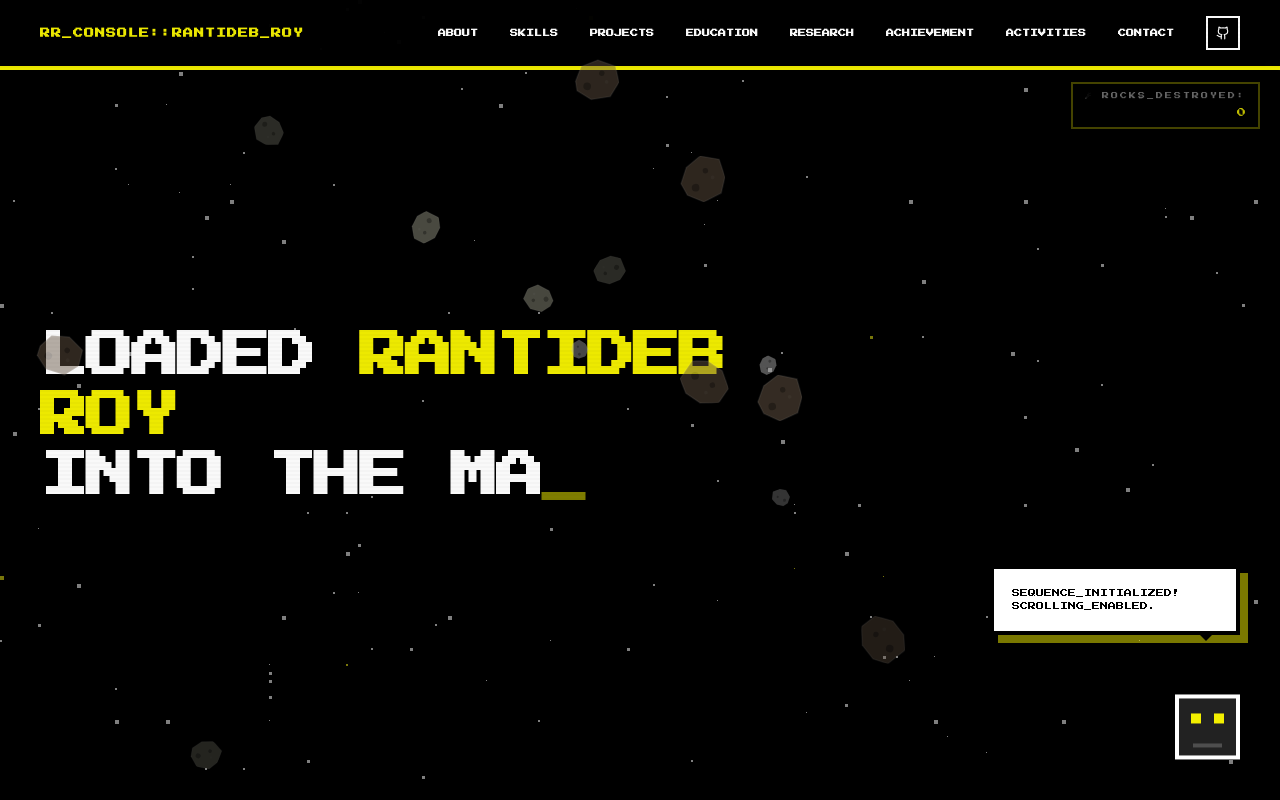
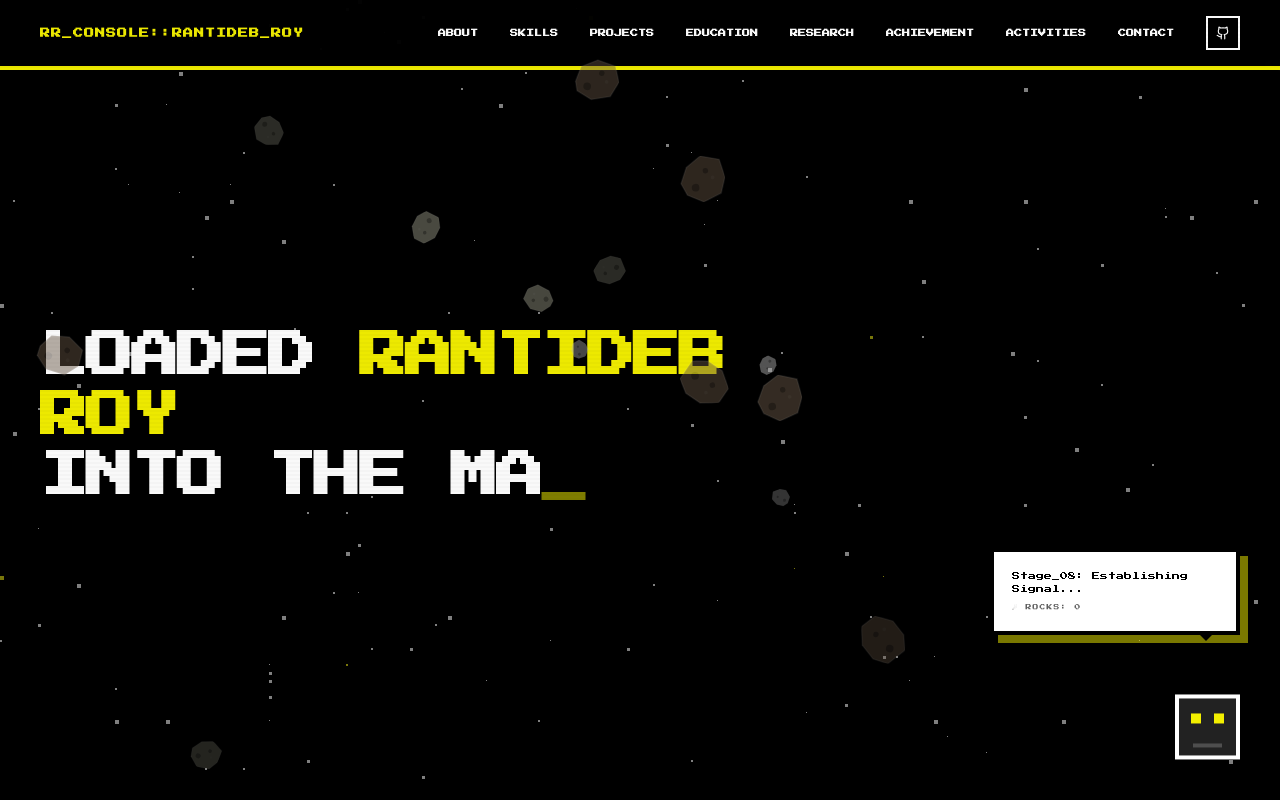
Before and after one commit to rantidebRoy/RoyRantideb, a React (Vite) app: page / in a window 1280 px wide. Both pictures are taken after a click on the button "▶ YES — BEGIN". Built offline with nearby package versions, Linux system fonts and the light colour scheme.

Commit message:
Scorecard refined

```diff
--- a/src/App.jsx
+++ b/src/App.jsx
@@ -50,45 +50,8 @@ function App() {
                 <AsteroidField onScore={handleScore} />
             </div>
 
-            {/* Score HUD — top-right corner */}
-            <div
-                style={{
-                    position: 'fixed',
-                    top: '82px',
-                    right: '20px',
-                    zIndex: 150,
-                    pointerEvents: 'none',
-                    display: 'flex',
-                    flexDirection: 'column',
-                    alignItems: 'flex-end',
-                    gap: '2px',
-                    padding: '6px 12px',
-                    background: 'rgba(0,0,0,0.80)',
-                    border: '2px solid',
-                    transition: 'border-color 0.2s, box-shadow 0.2s',
-                    borderColor: scoreFlash ? '#f3ef00' : 'rgba(243,239,0,0.28)',
-                    boxShadow: scoreFlash ? '0 0 10px rgba(243,239,0,0.4)' : 'none',
-                }}
-            >
-                <span style={{
-                    fontFamily: '"Press Start 2P", monospace',
-                    fontSize: '7px',
-                    color: 'rgba(255,255,255,0.4)',
-                    textTransform: 'uppercase',
-                    letterSpacing: '2px',
-                }}>☄ ROCKS_DESTROYED:</span>
-                <span style={{
-                    fontFamily: '"Press Start 2P", monospace',
-                    fontSize: '9px',
-                    color: scoreFlash ? '#f3ef00' : 'rgba(243,239,0,0.8)',
-                    transition: 'color 0.2s',
-                    minWidth: '36px',
-                    textAlign: 'right',
-                }}>{asteroidScore}</span>
-            </div>
-
             {/* Bot: shows intro prompt before start, helper after */}
-            <AssistantRobot started={started} onStart={handleStart} />
+            <AssistantRobot started={started} onStart={handleStart} score={asteroidScore} scoreFlash={scoreFlash} />
 
             {/* Main site content — only mounts after user starts */}
             <AnimatePresence>
--- a/src/components/AssistantRobot.jsx
+++ b/src/components/AssistantRobot.jsx
@@ -2,7 +2,7 @@ import React, { useState, useEffect } from 'react';
 import { motion, AnimatePresence } from 'framer-motion';
 import { playMenuClick } from '../audio';
 
-const AssistantRobot = ({ started, onStart }) => {
+const AssistantRobot = ({ started, onStart, score = 0, scoreFlash = false }) => {
     const [message, setMessage] = useState(null);
     const [bubbleVisible, setBubbleVisible] = useState(true);
 
@@ -26,6 +26,7 @@ const AssistantRobot = ({ started, onStart }) => {
             else if (progress < 0.94) setMessage("Stage_07: Extracurricular Logs...");
             else setMessage("Stage_08: Establishing Signal...");
         };
+        handleScroll();
         window.addEventListener('scroll', handleScroll);
         return () => window.removeEventListener('scroll', handleScroll);
     }, [started]);
@@ -110,9 +111,20 @@ const AssistantRobot = ({ started, onStart }) => {
                                 initial={{ opacity: 0, scale: 0.8, y: 20 }}
                                 animate={{ opacity: 1, scale: 1, y: 0 }}
                                 exit={{ opacity: 0, scale: 0.8, y: 20 }}
-                                className="speech-bubble mb-6 md:mb-10 text-[7px] md:text-[8px] pointer-events-auto"
+                                className="speech-bubble mb-6 md:mb-10 text-[7px] md:text-[8px] pointer-events-auto flex flex-col gap-1"
                             >
-                                {message || 'UNIT_RR-BOT_ONLINE. READING_BIO_DATA...'}
+                                <span>{message || 'UNIT_RR-BOT_ONLINE. READING_BIO_DATA...'}</span>
+                                <span
+                                    style={{
+                                        color: scoreFlash ? '#000000ff' : 'rgba(9, 9, 9, 0.65)',
+                                        transition: 'color 0.2s',
+                                        fontSize: '6px',
+                                        letterSpacing: '1px',
+                                        marginTop: '4px',
+                                    }}
+                                >
+                                    ☄ ROCKS: {score}
+                                </span>
                             </motion.div>
                         )}
                     </AnimatePresence>
```
